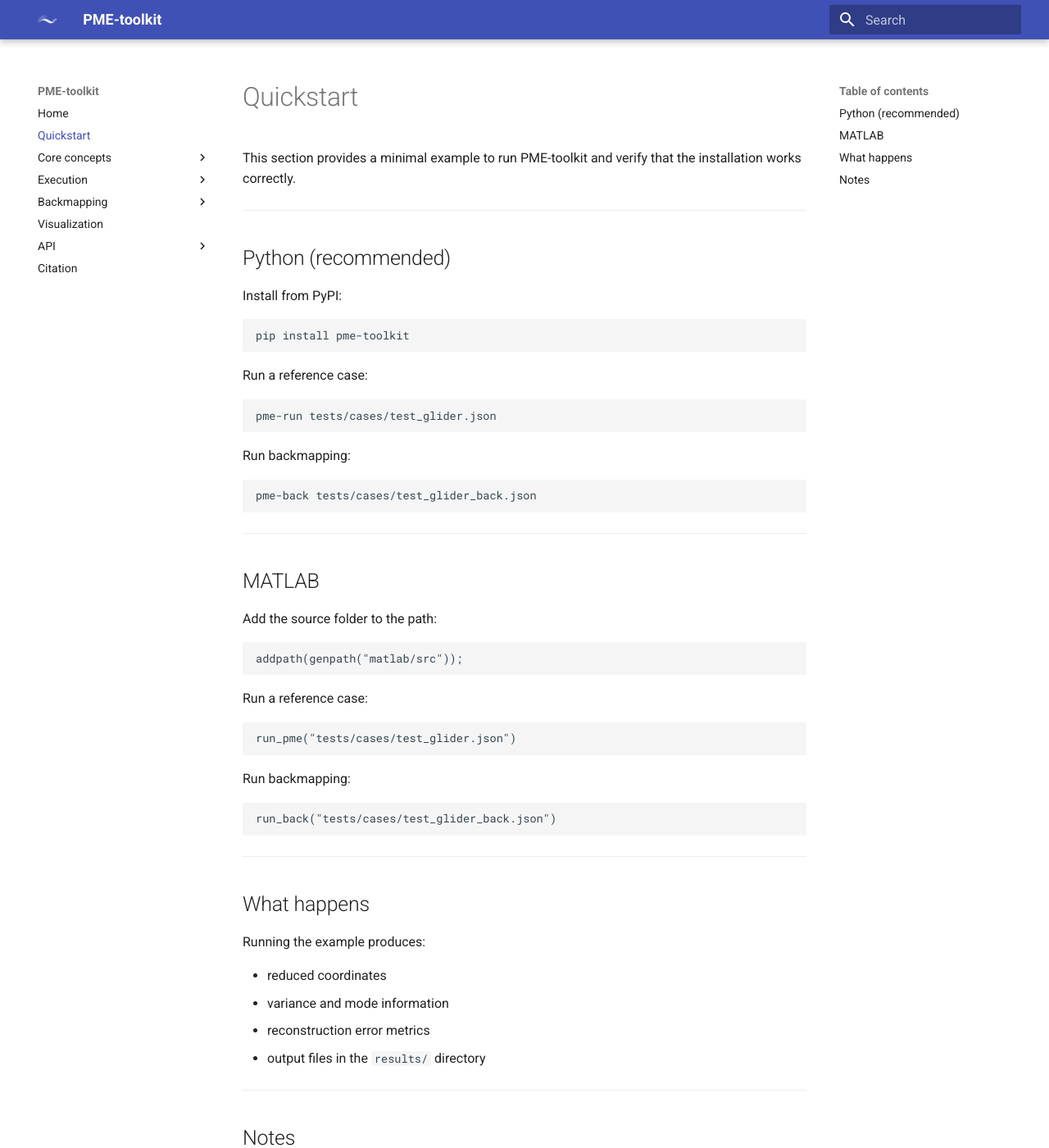
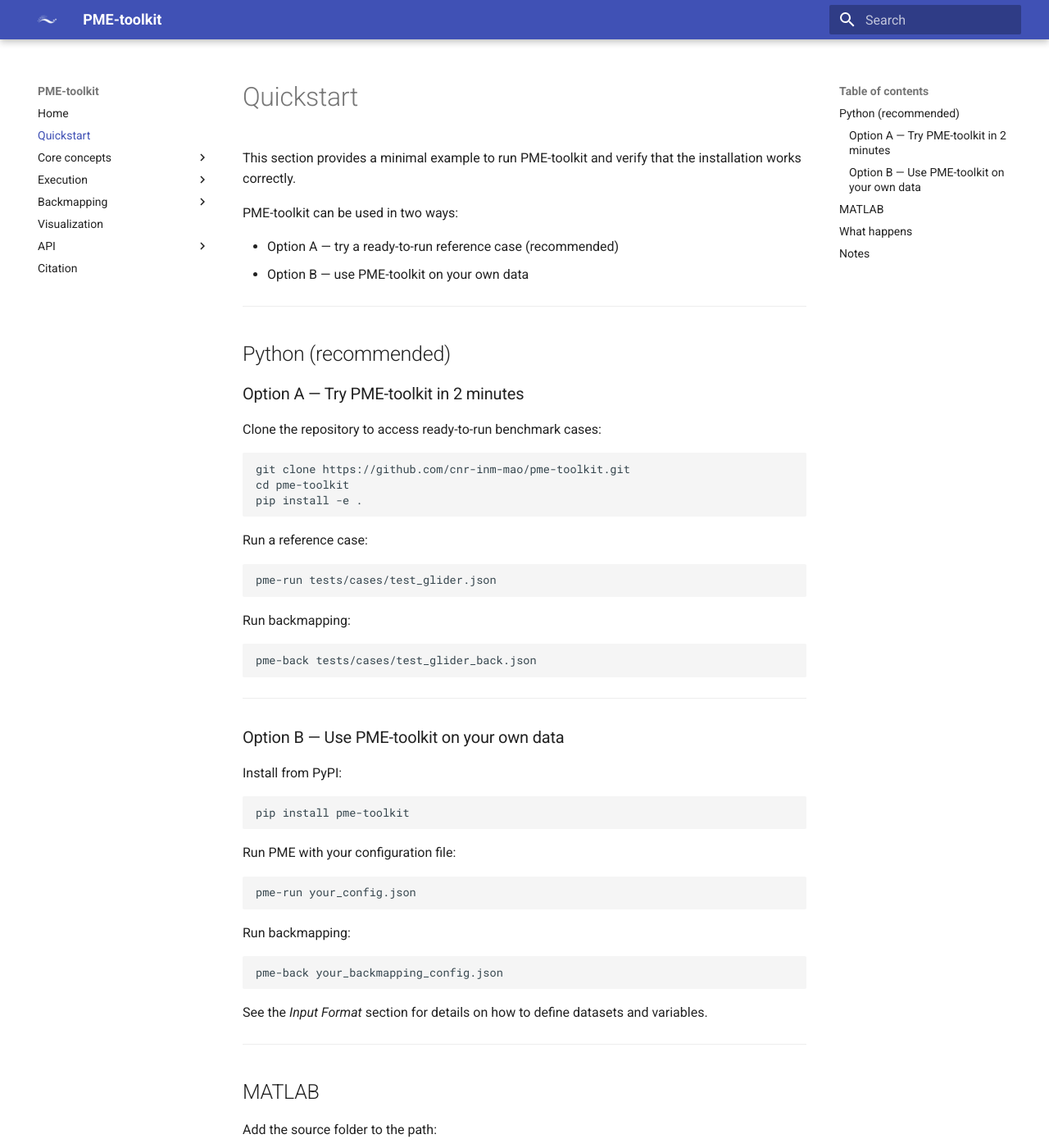
Before and after one commit to cnr-inm-mao/pme-toolkit, an MkDocs documentation site: the page built from docs/quickstart.md, in a window 1280 px wide and 1400 px high. Shown: the whole window at 82% size. Built offline with MkDocs 1.6.1 and Material for MkDocs 9.7.7, drawn with Linux system fonts in a browser that asks for light colours; some of the changed text lies outside the part shown.

Commit message:
docs: improve Quickstart with explicit repo vs PyPI workflows
- introduce Option A (clone repo + run reference cases)
- introduce Option B (pip install + custom config)
- clarify location of example JSON files (tests/cases)
- remove ambiguity for first-time users installing from PyPI
- keep backward compatibility with existing commands

```diff
--- a/docs/quickstart.md
+++ b/docs/quickstart.md
@@ -1,14 +1,23 @@
 # Quickstart
 
 This section provides a minimal example to run PME-toolkit and verify that the installation works correctly.
+
+PME-toolkit can be used in two ways:
+
+- Option A — try a ready-to-run reference case (recommended)
+- Option B — use PME-toolkit on your own data
 
 ---
 
 ## Python (recommended)
 
-Install from PyPI:
+### Option A — Try PME-toolkit in 2 minutes
 
-    pip install pme-toolkit
+Clone the repository to access ready-to-run benchmark cases:
+
+    git clone https://github.com/cnr-inm-mao/pme-toolkit.git
+    cd pme-toolkit
+    pip install -e .
 
 Run a reference case:
 
@@ -17,6 +26,24 @@ Run a reference case:
 Run backmapping:
 
     pme-back tests/cases/test_glider_back.json
+
+---
+
+### Option B — Use PME-toolkit on your own data
+
+Install from PyPI:
+
+    pip install pme-toolkit
+
+Run PME with your configuration file:
+
+    pme-run your_config.json
+
+Run backmapping:
+
+    pme-back your_backmapping_config.json
+
+See the *Input Format* section for details on how to define datasets and variables.
 
 ---
 
@@ -51,4 +78,5 @@ Running the example produces:
 
 - the dataset under `tests/data/` is self-contained and requires no external downloads
 - JSON configuration files define the full workflow
+- ready-to-run examples are available in the repository under `tests/cases/`
 - for full benchmark workflows, see the *Benchmarks* and *Datasets* sections
```
